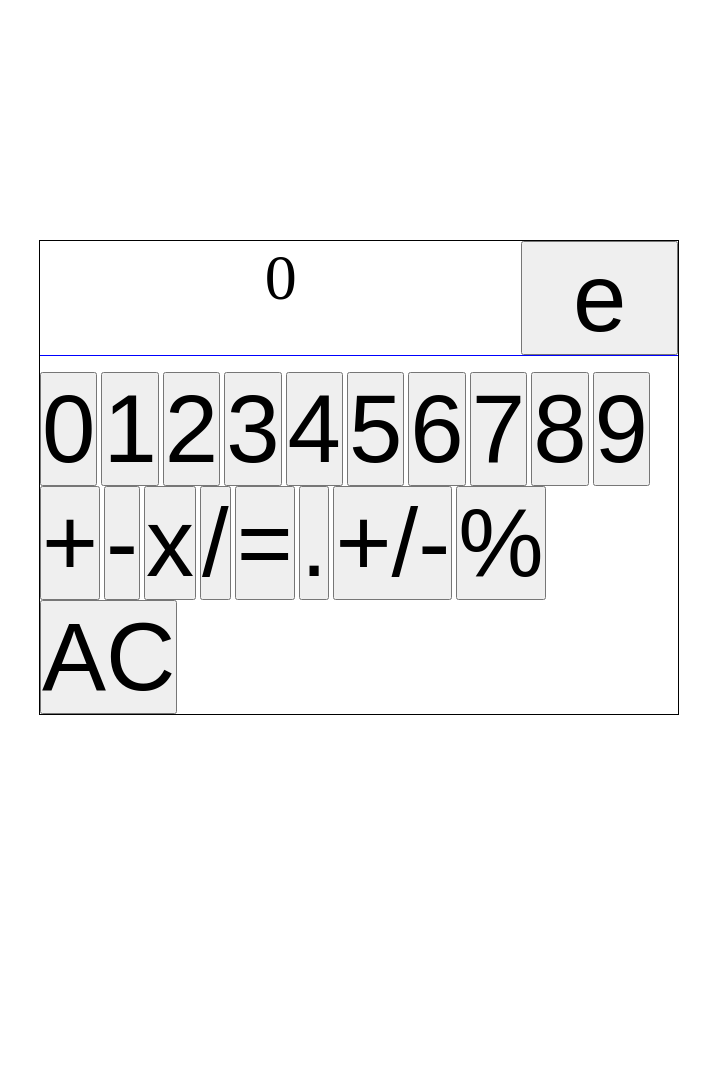
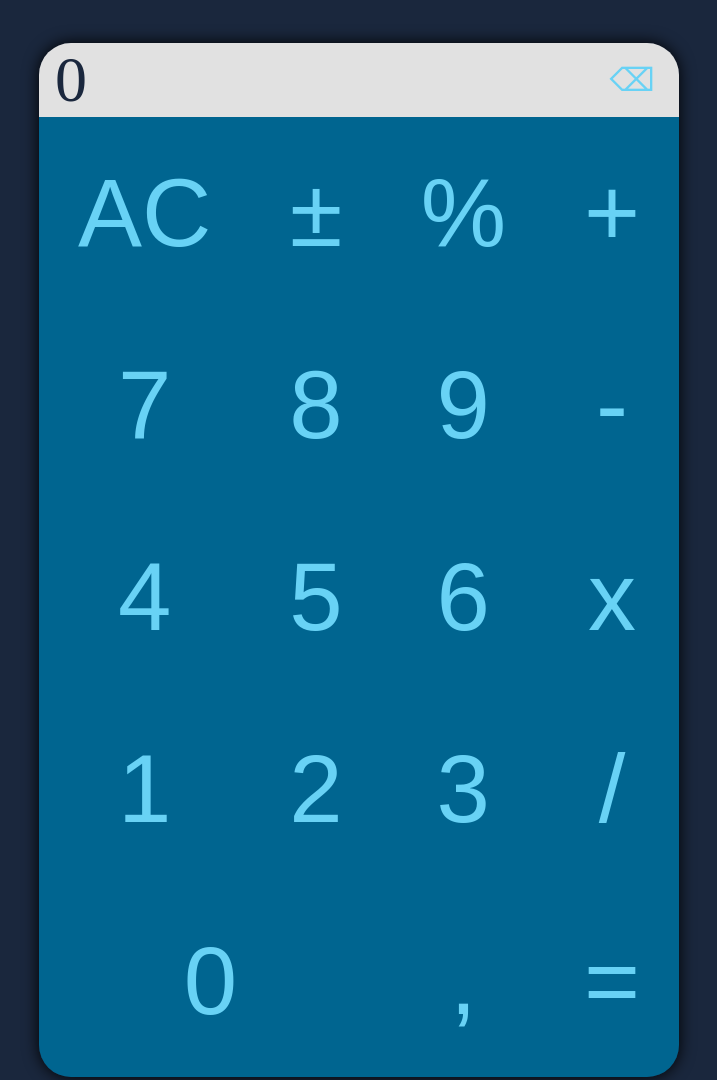
Before and after one commit to 11aghayan/Simple-Calculator, a plain HTML site: page index.html in a window 1280 px wide. Shown: the top 1080 px of the page, without its empty margins (281-998 px from the left). Before the commit the page ends 800 px from the top, so only its background shows below. Drawn offline with Linux system fonts and the light colour scheme.

Commit message:
html/css done

```diff
--- a/index.html
+++ b/index.html
@@ -11,28 +11,28 @@
   <div class="container">
     <div class="display-div">
       <span class="display">0</span>
-      <button class="erase btn" id="erase">e</button>
+      <button class="erase btn" id="erase">⌫</button>
     </div>
     <div class="btn-div">
-      <button class="btn" id="0">0</button>
-      <button class="btn" id="1">1</button>
-      <button class="btn" id="2">2</button>
-      <button class="btn" id="3">3</button>
-      <button class="btn" id="4">4</button>
-      <button class="btn" id="5">5</button>
-      <button class="btn" id="6">6</button>
-      <button class="btn" id="7">7</button>
-      <button class="btn" id="8">8</button>
-      <button class="btn" id="9">9</button>
-      <button class="btn action" id="+">+</button>
-      <button class="btn action" id="-">-</button>
-      <button class="btn action" id="*">x</button>
-      <button class="btn action" id="/">/</button>
-      <button class="btn" id="equal">=</button>
-      <button class="btn" id=".">.</button>
-      <button class="btn" id="sign">+/-</button>
-      <button class="btn" id="percent">%</button>
-      <button class="btn" id="ac">AC</button>
+      <button class="btn zero" id="0">0</button>
+      <button class="btn one" id="1">1</button>
+      <button class="btn two" id="2">2</button>
+      <button class="btn three" id="3">3</button>
+      <button class="btn four" id="4">4</button>
+      <button class="btn five" id="5">5</button>
+      <button class="btn six" id="6">6</button>
+      <button class="btn seven" id="7">7</button>
+      <button class="btn eight" id="8">8</button>
+      <button class="btn nine" id="9">9</button>
+      <button class="btn action plus" id="+">+</button>
+      <button class="btn action minus" id="-">-</button>
+      <button class="btn action multiply" id="*">x </button>
+      <button class="btn action division" id="/">/</button>
+      <button class="btn equal" id="equal">=</button>
+      <button class="btn dot" id=".">,</button>
+      <button class="btn sign" id="sign">±</button>
+      <button class="btn percent" id="percent">%</button>
+      <button class="btn ac" id="ac">AC</button>
     </div>
   </div>
   <script src="./main.js"></script>
--- a/main.js
+++ b/main.js
@@ -1,7 +1,8 @@
+
 const display = document.querySelector('.display');
 const buttons = document.querySelectorAll('.btn');
 
-const numsReg = /[0-9]/;
+const numsReg = /\d/;
 let number1 = [];
 let number2 = [];
 let result;
--- a/style.css
+++ b/style.css
@@ -2,6 +2,10 @@
   margin: 0;
   padding: 0;
   box-sizing: border-box;
+}
+
+body {
+  background: rgb(26, 39, 61);
 }
 
 .container {
@@ -9,27 +13,142 @@
   max-width: 40rem;
   display: flex;
   flex-direction: column;
-  margin: 15rem auto 0;
-  border: 1px solid black;
-  gap: 1em;
+  margin: 2.7rem auto 3em;
+  border-radius: 2em;
+  box-shadow: 0 0 1em 0 #000;
 }
 
 .display-div {
   width: 100%;
-  border-bottom: 1px solid blue;
   display: flex;
+  align-items: center;
+  padding-inline: 1em;
+  background: rgb(225, 225, 225);
+  border-top-left-radius: 2em;
+  border-top-right-radius: 2em;
 }
 
 .display {
-  text-align: center;
   font-size: 4em;
   width: 93%;
+  color: rgb(26, 39, 61);
+}
+
+.btn-div {
+  display: grid;
+  grid-template-columns: auto;
+  grid-template-rows: auto;
+  grid-template-areas: "ac sign percent plus"
+                       "seven eight nine minus"
+                       "four five six multiply"
+                       "one two three division"
+                       "zero zero dot equal";
+  background: rgb(0, 101, 144);
+  border-bottom-left-radius: 2em;
+  border-bottom-right-radius: 2em;
+}
+
+.btn {
+  font-size: 6em;
+  height: 2em;
+  background: none;
+  border: none;
+  border-radius: 3em;
+  color: rgb(104, 210, 245);
+}
+
+.btn:hover {
+  cursor: pointer;
+  background: rgb(1, 89, 127);
+}
+
+.btn:active {
+  opacity: 0.8;
 }
 
 .erase {
   width: 2em;
+  height: 2em;
+  font-size: 2em;
+  background: none;
 }
 
-.btn {
-  font-size: 6em;
+.erase:hover {
+  background: none;
 }
+
+.zero {
+  grid-area: zero;
+}
+
+.one {
+  grid-area: one;
+}
+
+.two {
+  grid-area: two;
+}
+
+.three {
+  grid-area: three;
+}
+
+.four {
+  grid-area: four;
+}
+
+.five {
+  grid-area: five;
+}
+
+.six {
+  grid-area: six;
+}
+
+.seven {
+  grid-area: seven;
+}
+
+.eight {
+  grid-area: eight;
+}
+
+.nine {
+  grid-area: nine;
+}
+
+.plus {
+  grid-area: plus;
+}
+
+.minus {
+  grid-area: minus;
+}
+
+.multiply {
+  grid-area: multiply;
+}
+
+.division {
+  grid-area: division;
+}
+
+.equal {
+  grid-area: equal;
+}
+
+.dot {
+  grid-area: dot;
+}
+
+.sign {
+  grid-area: sign;
+}
+
+.percent {
+  grid-area: percent;
+}
+
+.ac {
+  grid-area: ac;
+}
```
